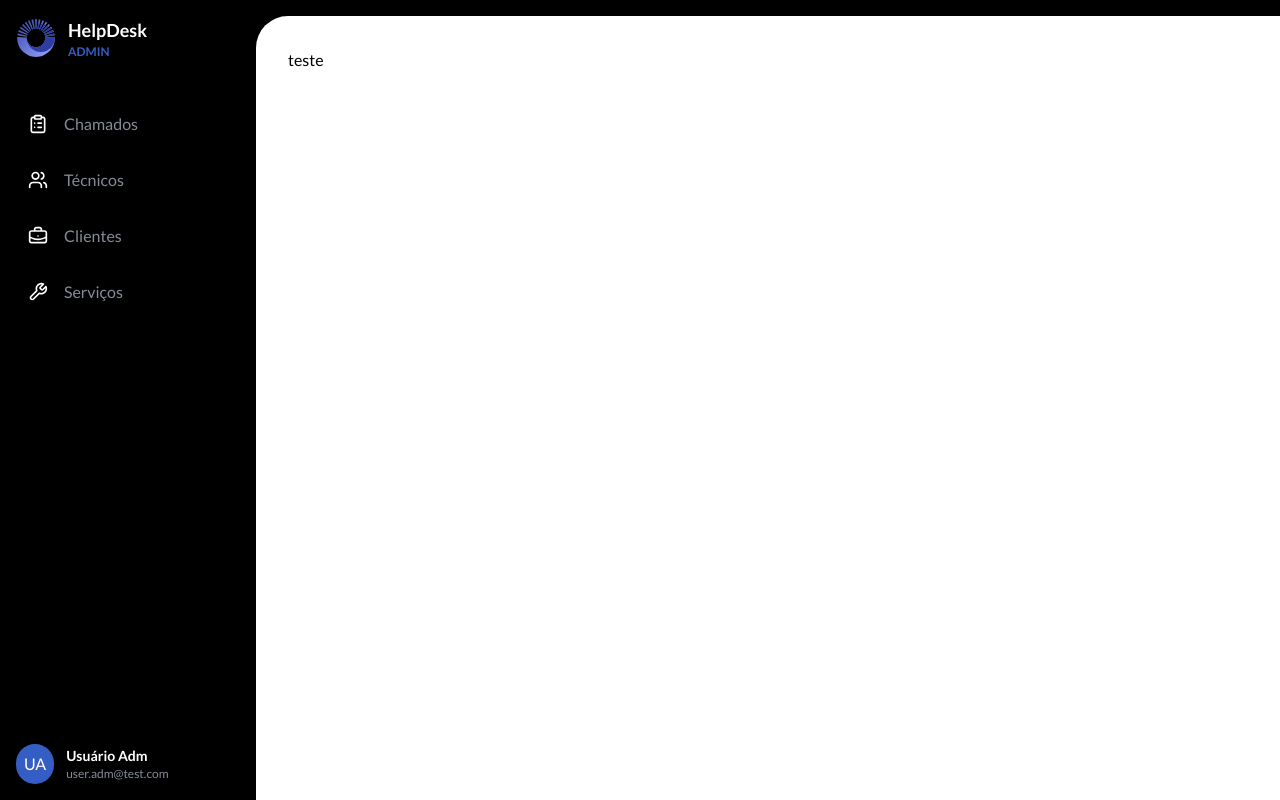
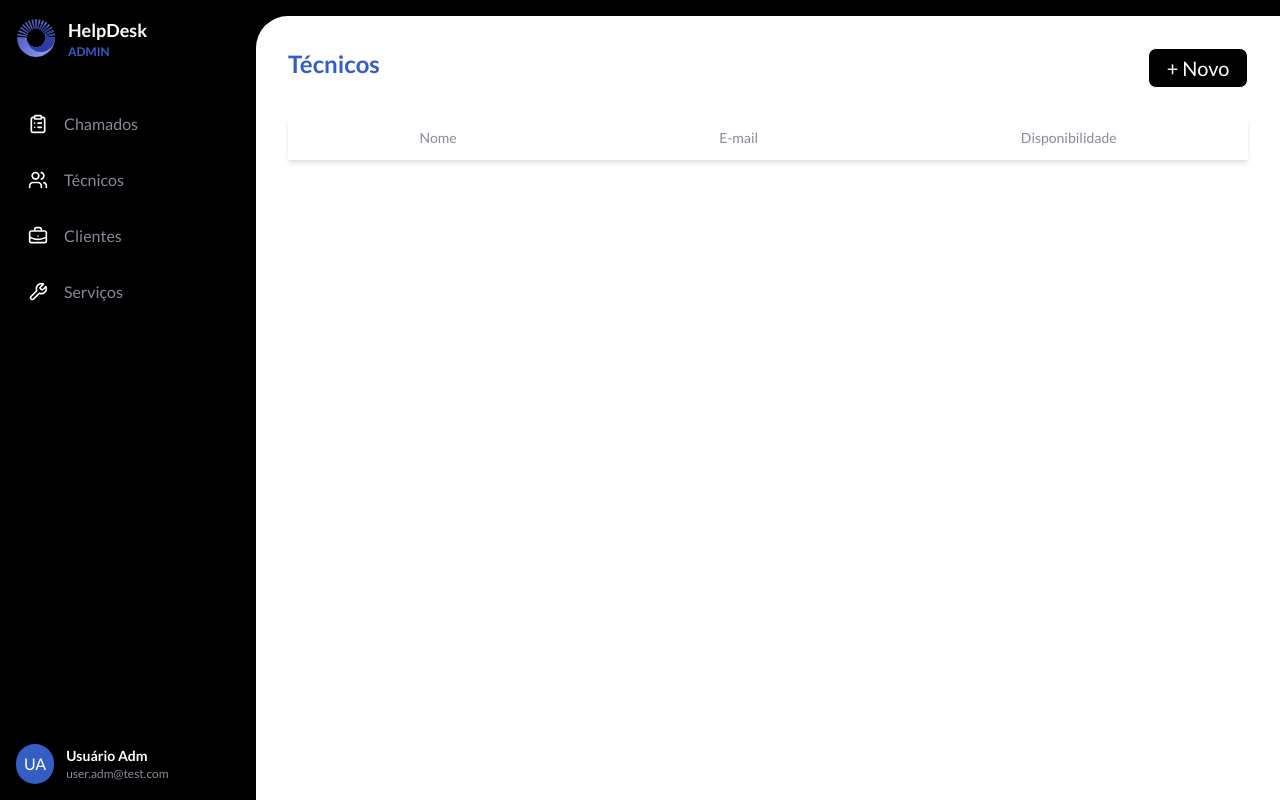
Before and after one commit to rafabt-hub/helpdesk-frontend, a React (Vite) app: page /technicians in a window 1280 px wide. Built offline with nearby package versions, Linux system fonts and the light colour scheme.

Commit message:
Technicians page

```diff
--- a/src/pages/Technicians.tsx
+++ b/src/pages/Technicians.tsx
@@ -1,5 +1,21 @@
 export function Technicians() {
   return (
-    <h1>teste</h1>
+    <div>
+      <div className="flex justify-between">
+        <h1 className="text-xl lg:text-2xl font-bold text-[var(--color-blue-100)]">Técnicos</h1>
+        <button className="w-25 h-10 border rounded-lg text-xl text-white bg-black">+ Novo</button>
+      </div>
+
+      <div className="w-full text-sm mt-7 shadow-md">
+        <tr className="flex justify-around">
+         <th className="px-6 py-3 text-[var(--color-gray-400)] font-medium">Nome</th>
+         <th className="px-6 py-3 text-[var(--color-gray-400)] font-medium">E-mail</th>
+         <th className="px-6 py-3 text-[var(--color-gray-400)] font-medium">Disponibilidade</th>
+        </tr>
+      </div>
+      <div>
+
+      </div>
+    </div>
   )
 }
--- a/src/pages/Tickets.tsx
+++ b/src/pages/Tickets.tsx
@@ -60,7 +60,6 @@ export function Tickets() {
                 <th className="px-6 py-3 text-[var(--color-gray-400)] font-medium">Cliente</th>
                 <th className="px-6 py-3 text-[var(--color-gray-400)]">Técnico</th>
                 <th className="px-6 py-3 text-[var(--color-gray-400)]">Status</th>
-                <th className="px-6 py-3"></th>
               </tr>
             </thead>
             <tbody className="text-[var(--color-gray-200)]">
```
